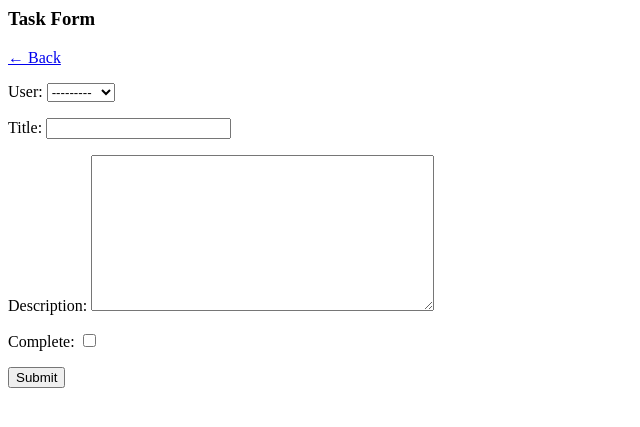
After one commit to ferreirazdev/py_todolist, a Django app: page /task-create/ in a window 1280 px wide. The commit adds this page. Shown: the top 427 px of the page, without its empty margins (0-640 px from the left). Run offline with Django 4.2, Linux system fonts and the light colour scheme; data comes from the database, SQL or seed files in the repository; both versions use the stored data as it was after the commit.

Commit message:
create item

```diff
--- /dev/null
+++ b/base/templates/base/task_form.html
@@ -0,0 +1,14 @@
+<h3>Task Form</h3>
+
+<div class="header-bar">
+  <a href="{% url 'tasks' %}">&#8592; Back</a>
+</div>
+
+
+<div class="card-body">
+  <form method="POST" action="">
+    {% csrf_token %}
+    {{form.as_p}}
+    <input class="button" type="submit" value="Submit">
+  </form>
+</div>
--- a/base/templates/base/task_list.html
+++ b/base/templates/base/task_list.html
@@ -1,4 +1,5 @@
 <h1>SALVE</h1>
+<a href="{% url 'task-create' %}">Add Task</a>
 
 <table>
   <tr>
--- a/base/urls.py
+++ b/base/urls.py
@@ -1,7 +1,8 @@
 from django.urls import path
-from .views import TaskList, TaskDetail
+from .views import TaskList, TaskDetail, TaskCreate
 
 urlpatterns = [
     path('', TaskList.as_view(), name='tasks'),
-    path('task/<int:pk>', TaskDetail.as_view(), name='task')
+    path('task/<int:pk>', TaskDetail.as_view(), name='task'),
+    path('task-create/', TaskCreate.as_view(), name='task-create'),
 ]
--- a/base/views.py
+++ b/base/views.py
@@ -1,6 +1,8 @@
 from django.shortcuts import render
 from django.views.generic.list import ListView
 from django.views.generic.detail import DetailView
+from django.views.generic.edit import CreateView
+from django.urls import reverse_lazy
 from .models import Task
 
 class TaskList(ListView):
@@ -11,3 +13,8 @@ class TaskDetail(DetailView):
   model = Task
   context_object_name = 'task'
   template_name = 'base/task.html'
+
+class TaskCreate(CreateView):
+  model = Task
+  fields = '__all__'
+  success_url = reverse_lazy('tasks')
```
Also changed, not shown: db.sqlite3.
